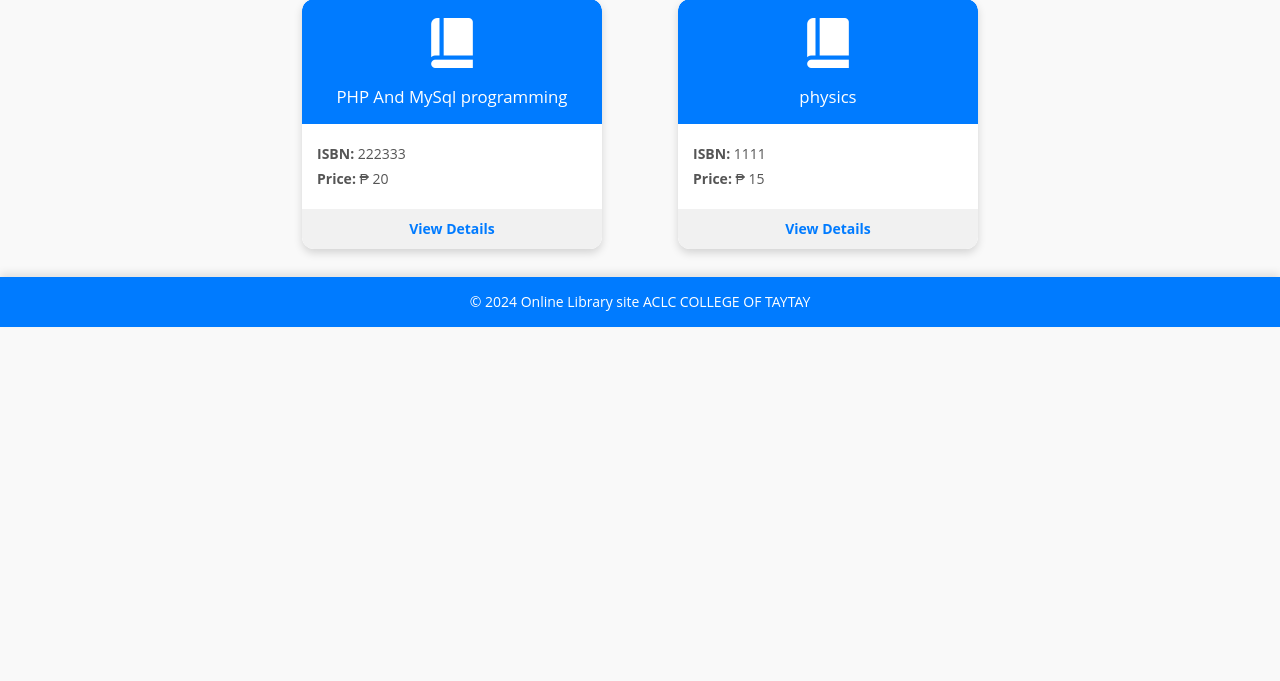
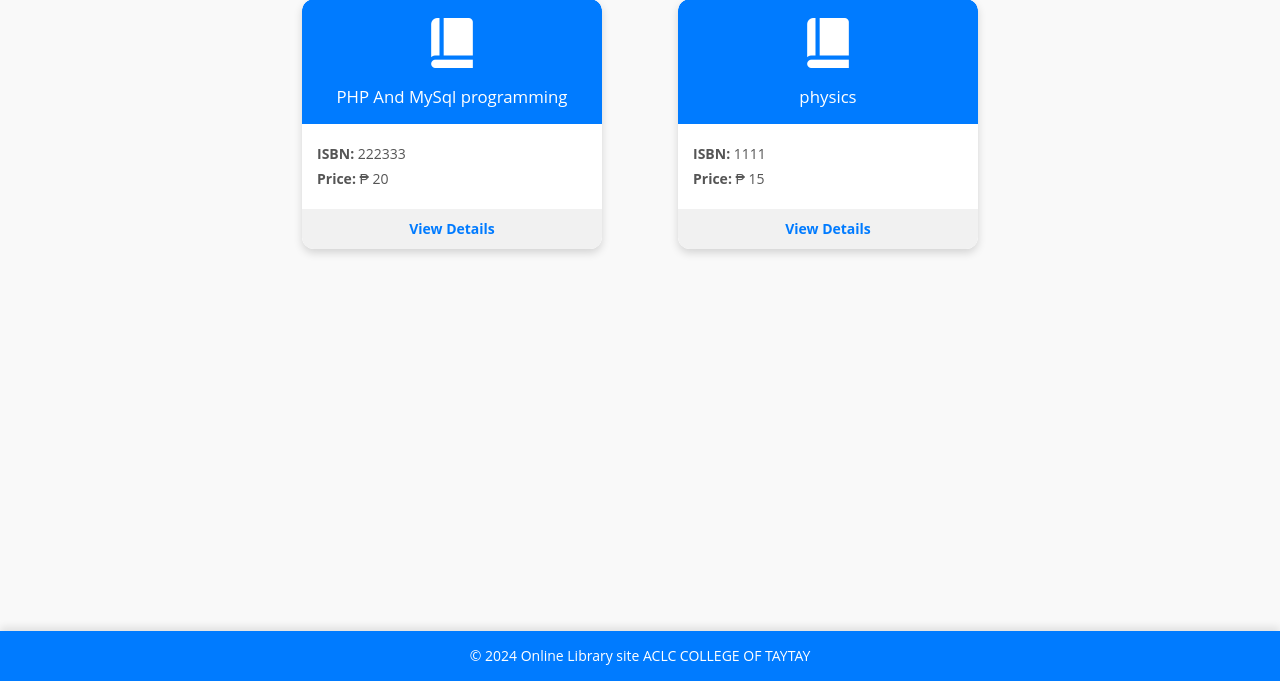
Before and after one commit to Markjonel02/online-library-site, a PHP site: page / in a window 1280 px wide. Shown: the part 119-800 px from the top of the page. Run offline with PHP 8.4, Linux system fonts and the light colour scheme; data comes from the database, SQL or seed files in the repository; some libraries are stand-ins or nearby versions.

Commit message:
modified:   index.php

```diff
--- a/index.php
+++ b/index.php
@@ -150,6 +150,7 @@ try {
       color: #fff;
       background: linear-gradient(to right, #007bffff, #007bffff);
       text-align: center;
+      position: fixed;
       bottom: 0;
       width: 100%;
       box-shadow: 0 -4px 8px rgba(0, 0, 0, 0.1);
```
